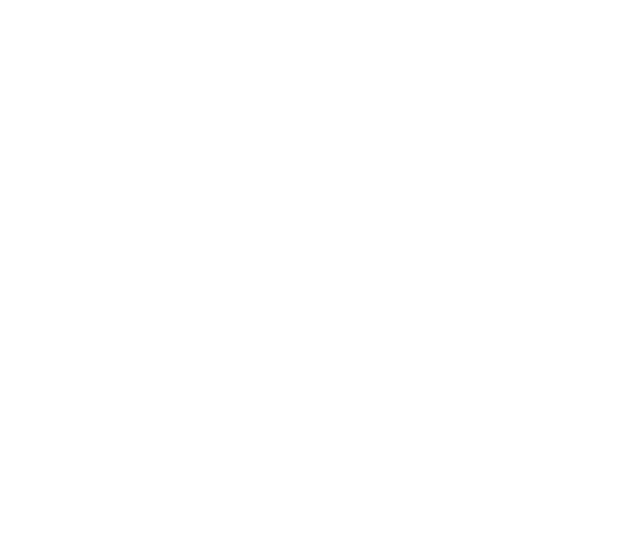
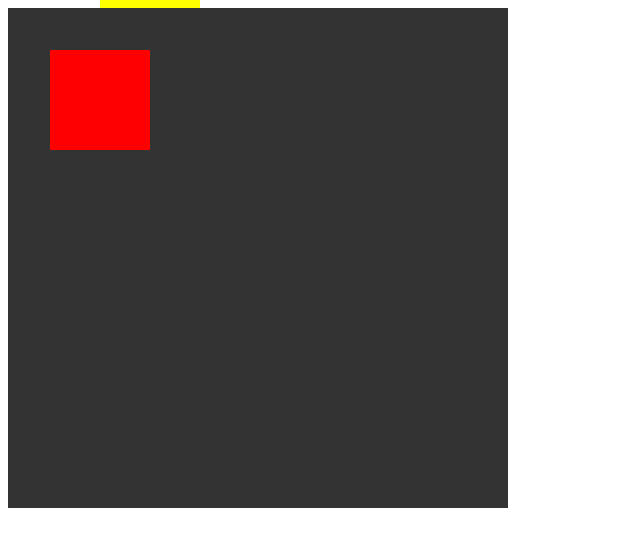
Before and after one commit to Lobelleflor18/LobelleFlor_file, a plain HTML site: page positions.html in a window 1280 px wide. Shown: the whole page, without its empty margins (0-640 px from the left). Drawn offline with Linux system fonts and the light colour scheme; the site is published under a folder, as on GitHub Pages, so addresses that start at the root find nothing.

Commit message:
remove forward slash

```diff
--- a/positions.html
+++ b/positions.html
@@ -4,7 +4,7 @@
     <meta charset="UTF-8" />
     <meta http-equiv="X-UA-Compatible" content="IE=edge" />
     <meta name="viewport" content="width=device-width, initial-scale=1.0" />
-    <link rel="stylesheet" href="/css/position-style.css" />
+    <link rel="stylesheet" href="css/position-style.css" />
     <title>Positions</title>
   </head>
   <body>
```
